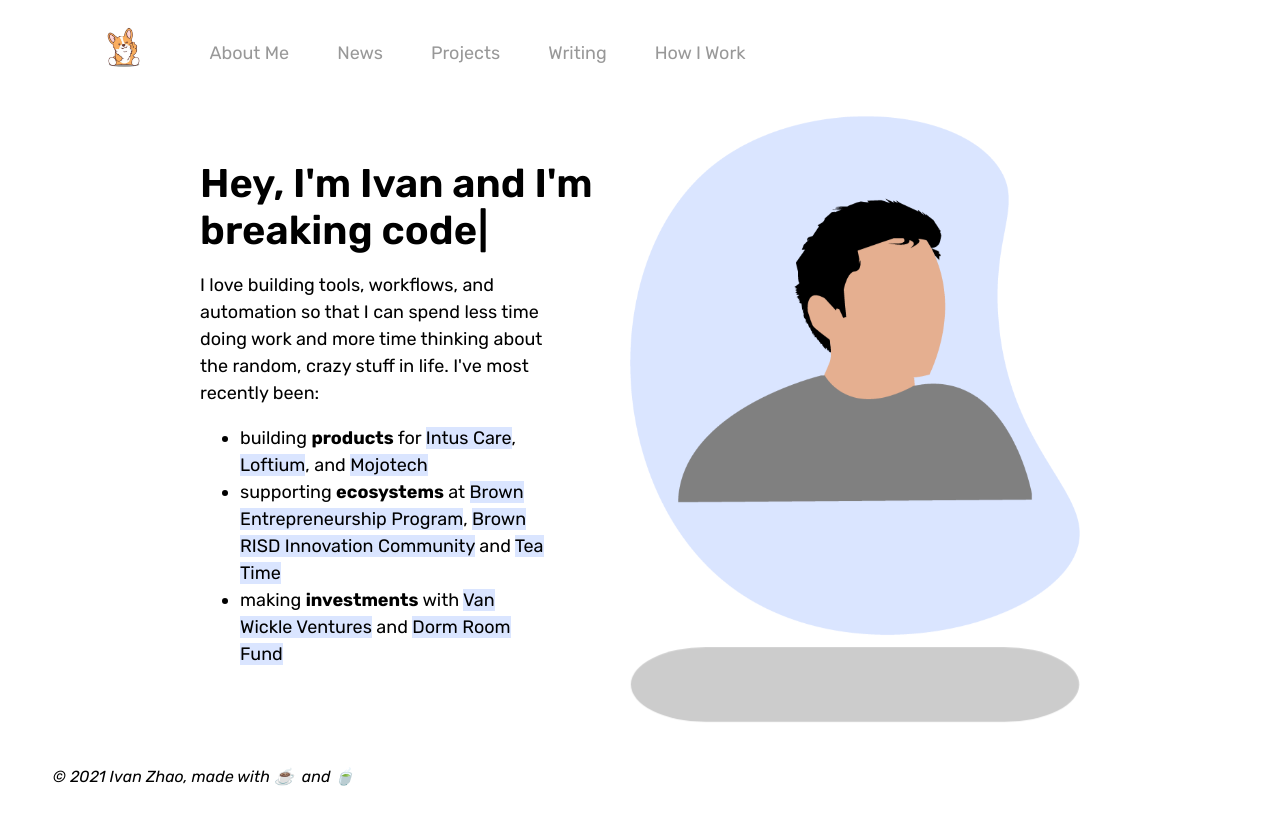
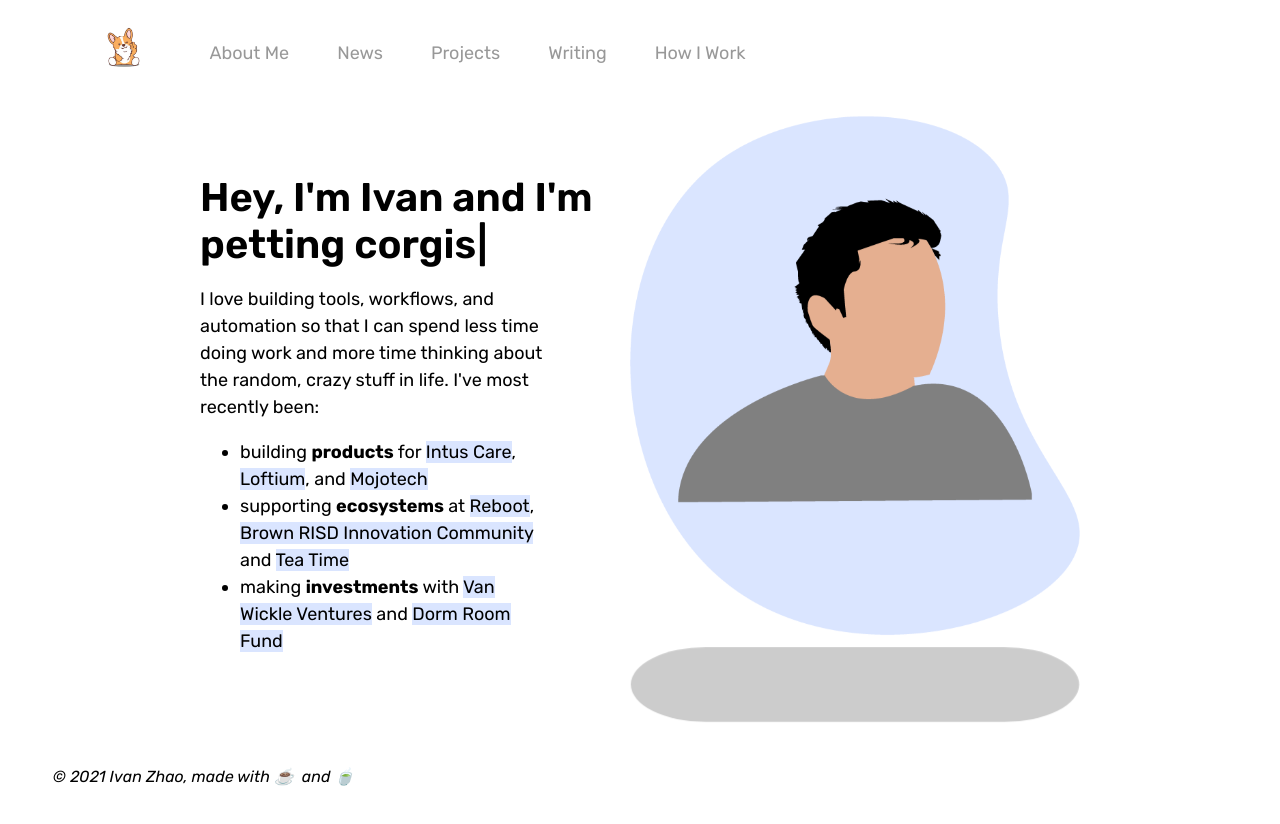
Before and after one commit to zhaovan/personal-site, a Next.js app: page / in a window 1280 px wide. Shown: the top 824 px of the page. Built offline with nearby package versions, Linux system fonts and the light colour scheme; some icons are missing.

Commit message:
fix number timing on opening animation intro

```diff
--- a/pages/index.js
+++ b/pages/index.js
@@ -9,8 +9,6 @@
 import shared from '../styles/Shared.module.css';
 
 export default function Home() {
-  const [windowHeight, setWindowHeight] = useState();
-
   const intros = [
     'breaking code',
     'petting corgis',
@@ -18,13 +16,6 @@
     'baking cakes',
     'climbing walls'
   ];
-
-  if (typeof window !== 'undefined') {
-    useEffect(() => {
-      setWindowHeight(window.innerHeight);
-    }, []);
-  }
-  console.log(windowHeight <= 1366);
 
   // const isTablet = window.innerHeight <= 1024;
   const num = Math.floor(Math.random() * intros.length);
@@ -53,8 +44,8 @@
           <div
             className={styles.textBox}
             data-aos='fade-up'
-            data-aos-delay='2750'
-            data-aos-duration='1000'
+            data-aos-delay='2150'
+            data-aos-duration='800'
           >
             <p>
               I love building tools, workflows, and automation so that I can
@@ -79,8 +70,8 @@
               </li>
               <li>
                 supporting <b>ecosystems</b> at{' '}
-                <a href='http://brownentrepreneurship.com/' target='_blank'>
-                  Brown Entrepreneurship Program
+                <a href='https://reboothq.substack.com' target='_blank'>
+                  Reboot
                 </a>
                 ,{' '}
                 <a href='https://brownrisdinnovation.com' target='_blank'>
```
